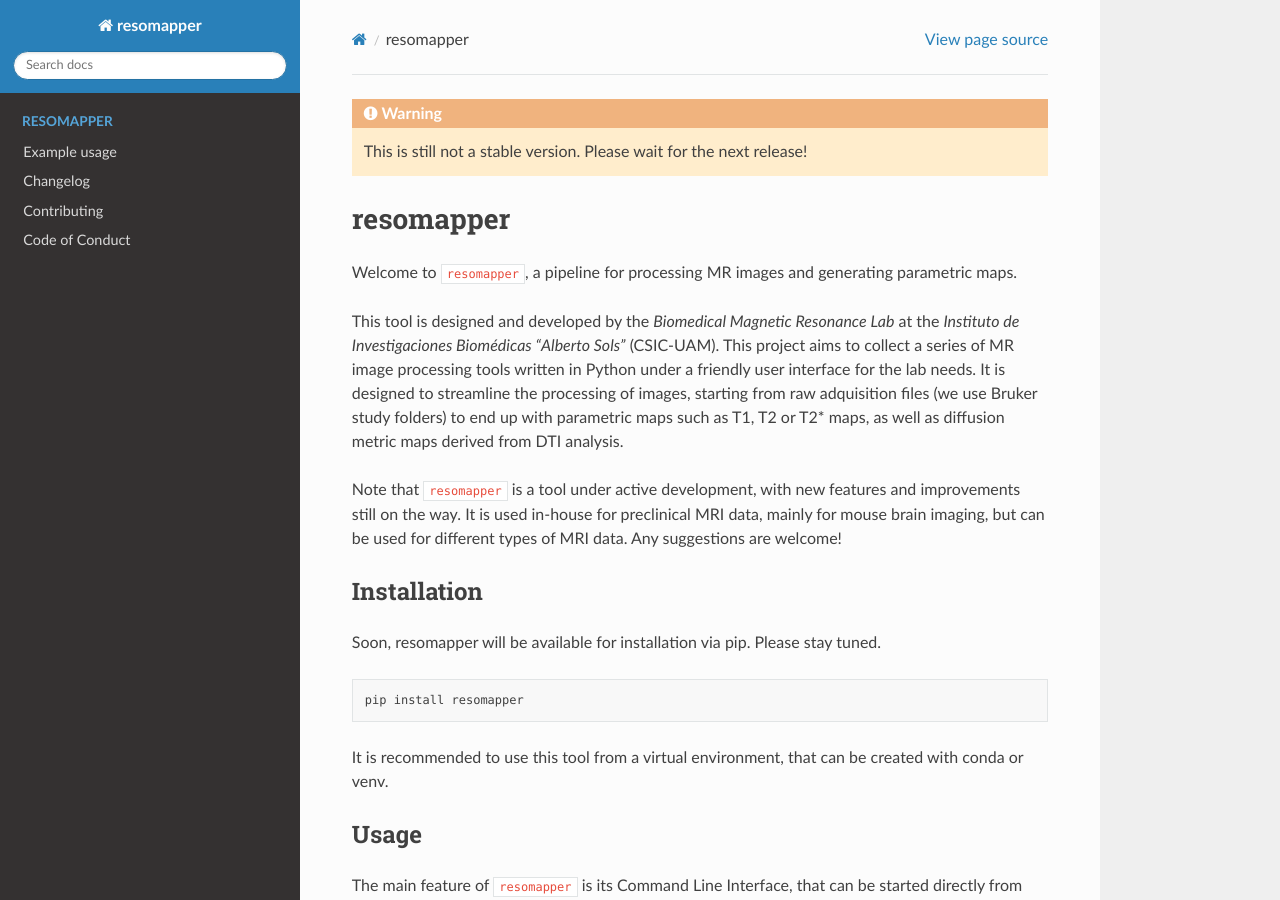
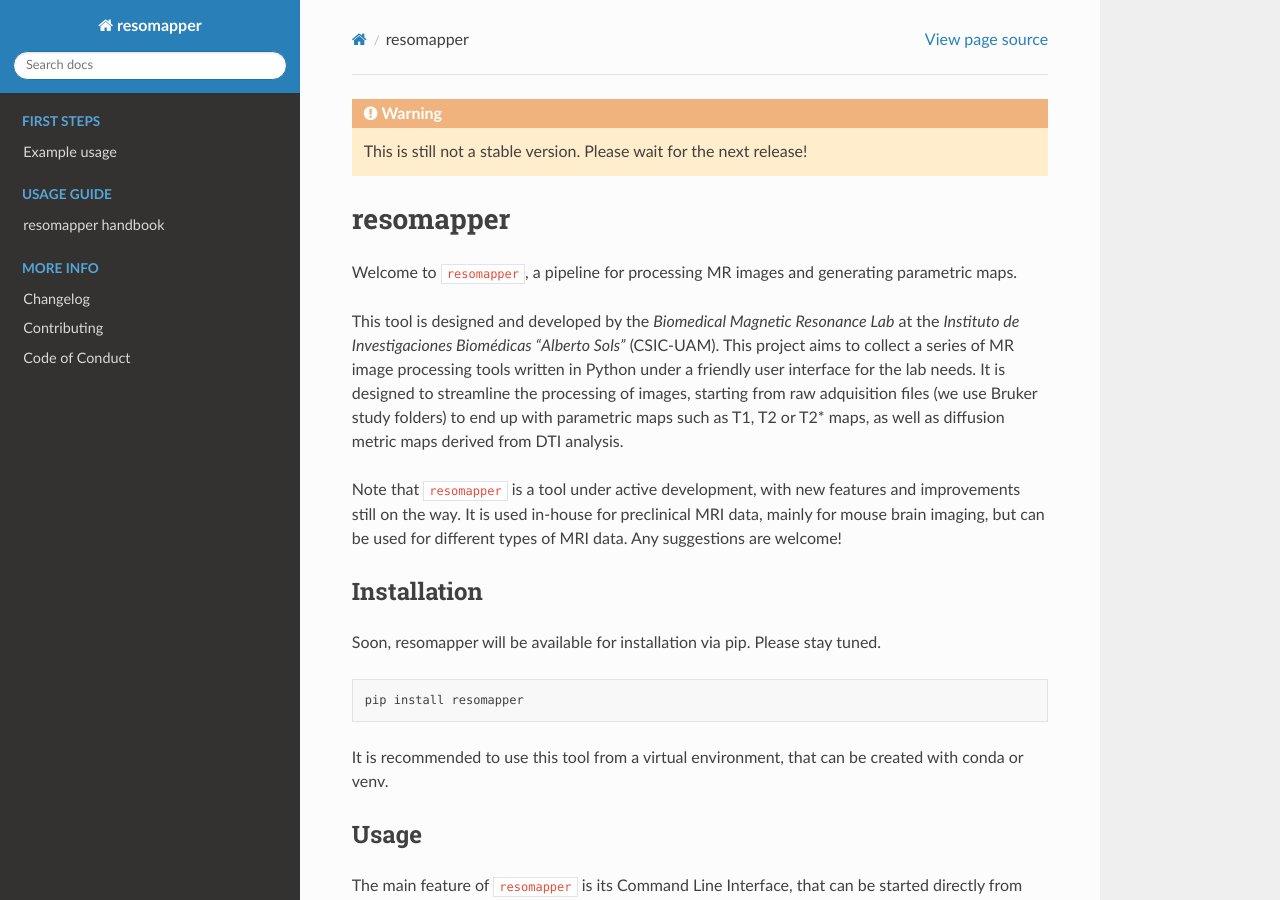
Before and after one commit to Biomedical-MR/resomapper, a Sphinx documentation site: the page built from docs/index.md, in a window 1280 px wide and 900 px high. Built offline with Sphinx 7.4.7 and the Read the Docs theme 2.0.0, drawn with Linux system fonts in a browser that asks for light colours; pages that are not in the unit, such as notebooks, are missing from menus.

Commit message:
Add new docs

````diff
--- a/docs/index.md
+++ b/docs/index.md
@@ -8,11 +8,33 @@
 ```{toctree}
 :maxdepth: 1
 :hidden:
-:caption: RESOMAPPER
+:caption: First steps
 
 example.ipynb
+```
+
+```{toctree}
+:maxdepth: 1
+:hidden:
+:caption: Usage guide
+
+handbook.md
+```
+
+```{toctree}
+:maxdepth: 1
+:hidden:
+:caption: API references
+
+autoapi/index
+```
+
+```{toctree}
+:maxdepth: 1
+:hidden:
+:caption: More info
+
 changelog.md
 contributing.md
 conduct.md
-autoapi/index
 ```
````
Also changed, not shown: docs/handbook.md (added, +1 -0 lines).
